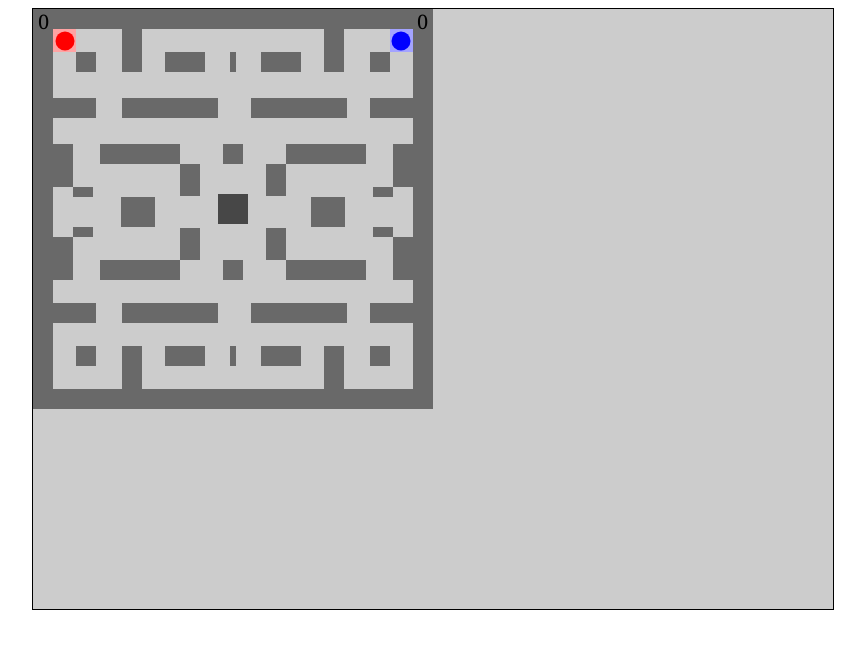
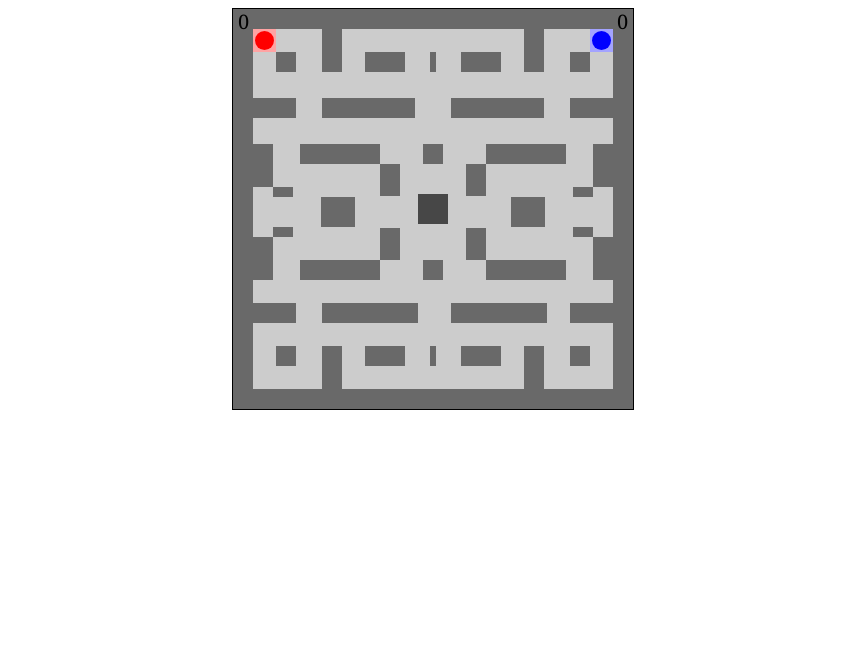
Before and after one commit to Skrapp/Tom, a plain HTML site: page index.html in a window 1280 px wide. Shown: the whole page, without its empty margins (207-1072 px from the left). Drawn offline with Linux system fonts and the light colour scheme.

Commit message:
Ellipse have the same logic as a rect

```diff
--- a/game.js
+++ b/game.js
@@ -13,14 +13,14 @@ v0.2.6 Points are now added.
 */
 
 //Variabler
-var flagx=185;
-var flagy=185;
-var flag=null;
-var homex=20;
-var homey=20;
-var M=false;
-var starWidth=0;
-var starHeight=0;
+var flagx = 185;
+var flagy = 185;
+var flag = null;
+var homex = 20;
+var homey = 20;
+var M = false;
+var starWidth = 0;
+var starHeight = 0;
 
 //basic stuff
 //Home
@@ -32,8 +32,8 @@ var homes = [
 //players
 var tom = new Player();
     tom.color = "FF0000";
-    tom.x =32;
-    tom.y = 32;
+    tom.x = 22;
+    tom.y = 22;
     tom.keyUp = input.keyCodes.up;
     tom.keyDown = input.keyCodes.down;
     tom.keyLeft = input.keyCodes.left;
@@ -42,8 +42,8 @@ var tom = new Player();
 
 var ola = new Player();
     ola.color = "0000FF";
-    ola.x = 368;
-    ola.y = 32;
+    ola.x = 359;
+    ola.y = 22;
     ola.keyUp = input.keyCodes.w;
     ola.keyDown = input.keyCodes.s;
     ola.keyLeft = input.keyCodes.a;
@@ -73,8 +73,8 @@ var solids = [
     new Solid(0,0,20,400),
     new Solid(0,380,400,20),
     new Solid(380,0,20,400),
-    new Solid(89,89,96,20),
-    new Solid(218,89,96,20),
+    new Solid(89,89,93,20),
+    new Solid(218,89,93,20),
     new Solid(89,294,96,20),
     new Solid(218,294,96,20),
     new Solid(132,43,40,20),
@@ -200,11 +200,11 @@ var draw = function() {
         player.draw();
 
         if (player.hasFlag){
-            starWidth=2;
-            starHeight=19;
+            starWidth=4;
+            starHeight=4;
             //image(flag,tom.x+-10,tom.y+-16,starWidth,starHeight);
             graphics.fill("FFF700");
-            graphics.ellipse(player.x+-3,player.y+-3,starWidth);
+            graphics.ellipse(player.x+4,player.y+4,starWidth,starHeight);
         }
 
     }
--- a/index.html
+++ b/index.html
@@ -4,7 +4,7 @@
 </head>
 <body>
 
-<canvas id="gameCanvas" width="800" height="600" style="border: 1px solid black; display:block; margin: 0px auto;"></canvas>
+<canvas id="gameCanvas" width="400" height="400" style="border: 1px solid black; display:block; margin: 0px auto;"></canvas>
 
 <script src="lib/graphics.js"></script>
 <script src="lib/input.js"></script>
--- a/lib/graphics.js
+++ b/lib/graphics.js
@@ -2,12 +2,19 @@ var Graphics = function()
 {
 	this.ctx = document.getElementById("gameCanvas").getContext("2d");
 
-	this.ellipse = function(x,y,radius)
-	{
-		this.ctx.beginPath();
-		this.ctx.arc(x,y,radius,0,2*Math.PI);
-		this.ctx.fill ();
-	}
+	this.ellipse = function(x, y, rx, ry)
+    {
+
+        this.ctx.save(); // save state
+        this.ctx.beginPath();
+
+        this.ctx.translate(x, y);
+        this.ctx.scale(rx/2, ry/2);
+        this.ctx.arc(1, 1, 1, 0, 2 * Math.PI, false);
+
+        this.ctx.restore(); // restore to original state
+        this.ctx.fill();
+    }
 
 	this.rect = function(x,y,width,height)
 	{
--- a/lib/physics.js
+++ b/lib/physics.js
@@ -1,5 +1,7 @@
 //Colliding
 var isCollidingCB = function(first,second)
 {
-    return first.y + first.height/2 > second.y && first.x + first.width/2 > second.x  && first.x - first.width/2 < second.x + second.width && first.y - first.height/2< second.y + second.height;
+    return first.y + first.height > second.y && first.x + first.width > second.x  && first.x< second.x + second.width && first.y< second.y + second.height;
 };
+
+//var isCollidingCBAbove = function(first,second)
--- a/objects/player.js
+++ b/objects/player.js
@@ -18,6 +18,6 @@ var Player = function(){
 
     this.draw = function() {
         graphics.fill (this.color);
-        graphics.ellipse (this.x,this.y,this.height/2);
+        graphics.ellipse (this.x,this.y,this.height, this.width);
     };
 };
```
